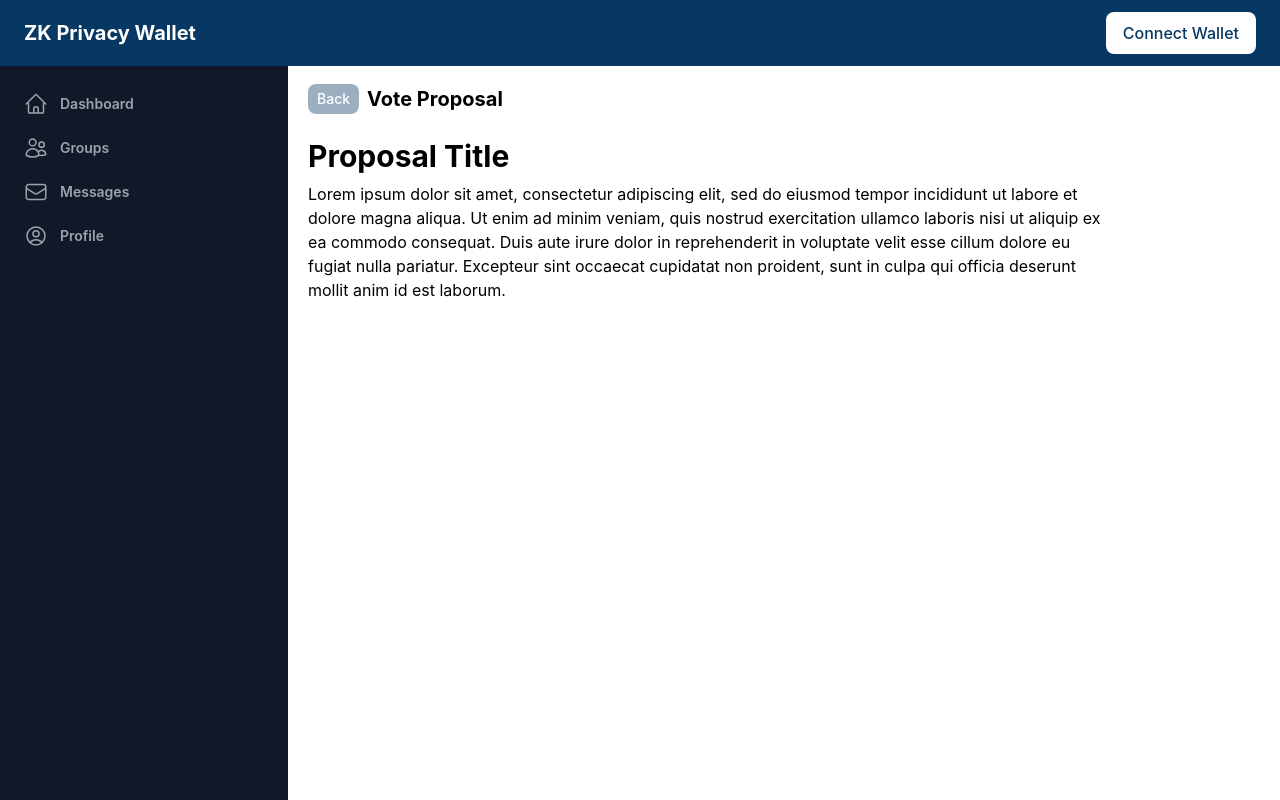
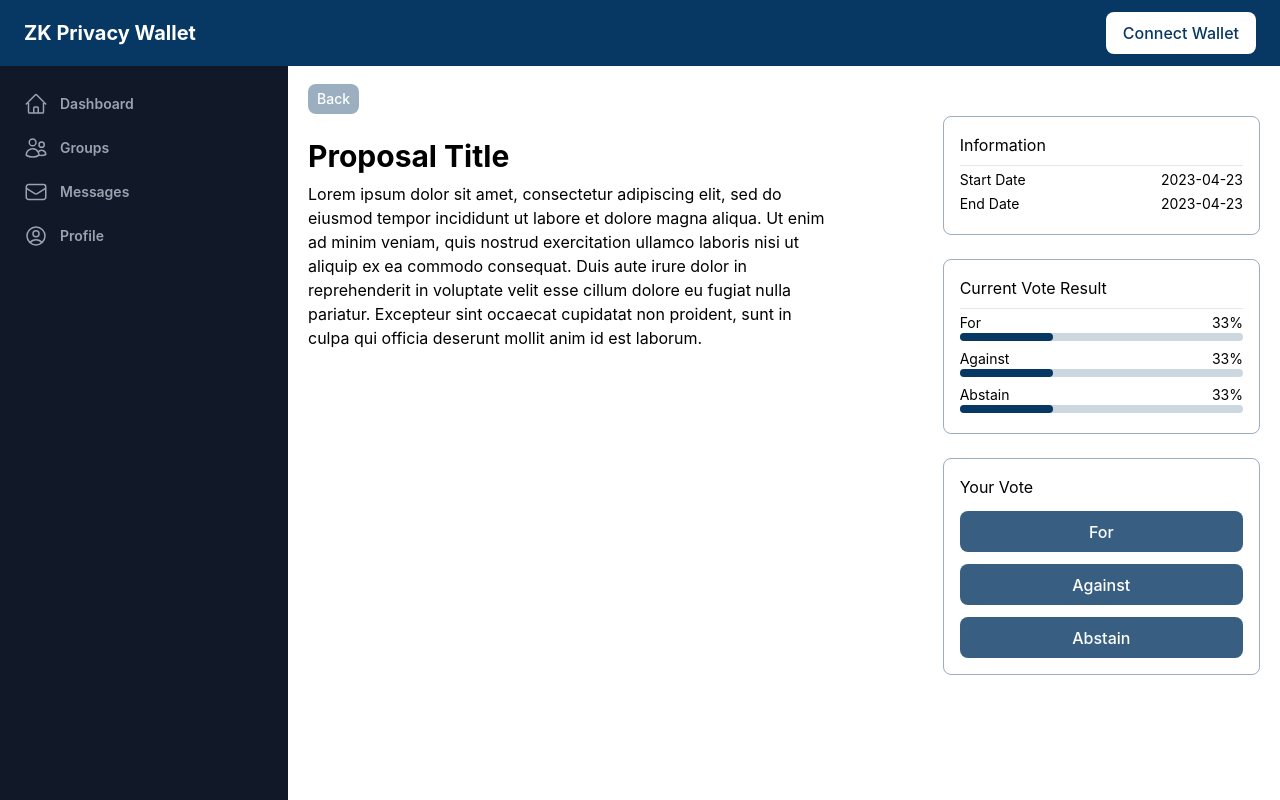
Before and after one commit to Ethglobal-ZK-Wallet/frontend, a React (Vite) app: page /vote/1 in a window 1280 px wide. Built offline with nearby package versions, Linux system fonts and the light colour scheme; grey boxes are pictures that could not be loaded.

Commit message:
feat: voting pages

```diff
--- a/src/pages/Dashboard/index.tsx
+++ b/src/pages/Dashboard/index.tsx
@@ -8,6 +8,7 @@ const Dashboard = () => {
       </h1>
       <div className="flex gap-3 w-full flex-wrap">
         <div className="flex flex-col p-2 items-center justify-end w-48 h-52 border-2 border-navy-blue-500/20 rounded-xl">
+          <img src="/placeholder.png" className='w-16 h-auto object-contain' alt="Logo"/>
           <p>Arbitrum</p>
           <p>300 Members</p>
           <div className="p-3 w-full">
--- a/src/pages/Group/index.tsx
+++ b/src/pages/Group/index.tsx
@@ -1,7 +1,71 @@
+import {
+  CalendarIcon,
+  UsersIcon,
+} from '@heroicons/react/24/outline'
+
 const Group = () => {
+
+  const proposals = [
+    {
+      id: 1,
+      title: 'Give tokens to the Arbitrum DAO',
+      status: 'Active',
+      date: '2023-04-20',
+    },
+    {
+      id: 2,
+      title: 'Give tokens to the Arbitrum DAO',
+      status: 'Active',
+      date: '2023-04-20',
+    },
+    {
+      id: 3,
+      title: 'Give tokens to the Arbitrum DAO',
+      status: 'Active',
+      date: '2023-04-20',
+    }
+  ]
+
   return (
-    <div className="flex flex-col">
-      <h1 className="text-xl font-bold">Group Name</h1>
+    <div className="flex flex-col p-2 w-full">
+      <div className="flex gap-2">
+        <img src="/placeholder.png" className='w-16 h-auto object-contain' alt="Logo"/>
+        <div className="flex flex-col p-2">
+          <h1 className="text-2xl font-bold">Arbitrum DAO</h1>
+          <p className="text-lg">300 members</p>
+        </div>
+      </div>
+      <div className="flex flex-col gap-2 mt-10">
+        <h2 className="text-xl font-bold">Proposals</h2>
+        <div className="w-full bg-white shadow border border-neutral-900/10 sm:rounded-md">
+          <ul role="list" className="divide-y divide-gray-200">
+            {proposals.map((proposal) => (
+              <li key={proposal.id}>
+                <a href="/vote/1" className="block hover:bg-gray-50">
+                  <div className="px-4 py-4 sm:px-6">
+                    <div className="flex items-center justify-between">
+                      <p className="truncate text-lg font-medium text-navy-blue-500">{proposal.title}</p>
+                      <div className="ml-2 flex flex-shrink-0">
+                        <p className="inline-flex rounded-full bg-green-100 px-2 text-xs font-semibold leading-5 text-green-800">
+                          {proposal.status}
+                        </p>
+                      </div>
+                    </div>
+                    <div className="mt-2 flex flex-row-reverse">
+                      <div className="mt-2 flex items-center text-sm text-gray-500 sm:mt-0">
+                        <CalendarIcon className="mr-1.5 h-5 w-5 flex-shrink-0 text-gray-400" aria-hidden="true" />
+                        <p>
+                          {`Ends on ${proposal.date}`}
+                        </p>
+                      </div>
+                    </div>
+                  </div>
+                </a>
+              </li>
+            ))}
+          </ul>
+        </div>
+      </div>
     </div>
   )
 }
--- a/src/pages/Groups/index.tsx
+++ b/src/pages/Groups/index.tsx
@@ -10,6 +10,7 @@ const Groups = () => {
       </h1>
       <div className="flex gap-3 w-full flex-wrap">
       <div className="flex flex-col p-2 items-center justify-end w-48 h-52 border-2 border-navy-blue-500/20 rounded-xl">
+          <img src="/placeholder.png" className='w-16 h-auto object-contain' alt="Logo"/>
           <p>Arbitrum</p>
           <p>300 Members</p>
           <div className="p-3 w-full">
--- /dev/null
+++ b/src/pages/Vote/VotingModule/index.tsx
@@ -0,0 +1,30 @@
+import Button from "../../../components/Button"
+
+const style = 'w-full py-2 lg:px-4 font-medium rounded-lg overflow-hidden flex justify-center bg-navy-blue-500/80 text-white items-center'
+
+const VotingModule = () => {
+  return (
+    <div className="p-4 border border-navy-blue-500/40 rounded-lg divide-y flex flex-col gap-3">
+      <p>Your Vote</p>
+      <Button
+        className={style}
+        onClick={() => {}}
+      >
+        For
+      </Button>
+      <Button
+        className={style}
+        onClick={() => {}}
+      >
+        Against
+      </Button>
+      <Button
+        className={style}
+        onClick={() => {}}
+      >
+        Abstain
+      </Button>
+    </div>
+  )
+}
+export default VotingModule
--- a/src/pages/Vote/index.tsx
+++ b/src/pages/Vote/index.tsx
@@ -1,16 +1,18 @@
 import Button from "../../components/Button"
+import VotingModule from "./VotingModule"
 
 const Vote = () => {
   return (
-    <div className="flex flex-col gap-2">
-      <div className="flex gap-2 items-center w-fit">
+    <div className="flex">
+      <div className="flex flex-col gap-2 w-2/3">
+        <div className="flex flex-col gap-2 items-start w-fit">
           <Button
             onClick={() => {}}
-          className="w-full py-1 lg:px-2 font-medium rounded-lg overflow-hidden flex justify-center bg-navy-blue-500/40 text-white text-sm items-center"
+            className="w-fit py-1 lg:px-2 font-medium rounded-lg overflow-hidden flex justify-center bg-navy-blue-500/40 text-white text-sm items-center"
           >
             Back
           </Button>
-        <h1 className="text-xl font-bold min-w-fit">
+          <h1 className="hidden text-xl font-bold min-w-fit">
             Vote Proposal
           </h1>
         </div>
@@ -18,9 +20,83 @@ const Vote = () => {
           <h2 className="text-3xl font-bold mt-4">
             Proposal Title
           </h2>
-        <p>Lorem ipsum dolor sit amet, consectetur adipiscing elit, sed do eiusmod tempor incididunt ut labore et dolore magna aliqua. Ut enim ad minim veniam, quis nostrud exercitation ullamco laboris nisi ut aliquip ex ea commodo consequat. Duis aute irure dolor in reprehenderit in voluptate velit esse cillum dolore eu fugiat nulla pariatur. Excepteur sint occaecat cupidatat non proident, sunt in culpa qui officia deserunt mollit anim id est laborum.</p>
+          <p>Lorem ipsum dolor sit amet, consectetur adipiscing elit, sed do eiusmod tempor incididunt ut labore et dolore magna aliqua.
+            Ut enim ad minim veniam, quis nostrud exercitation ullamco laboris nisi ut aliquip ex ea commodo consequat.
+            Duis aute irure dolor in reprehenderit in voluptate velit esse cillum dolore eu fugiat nulla pariatur.
+            Excepteur sint occaecat cupidatat non proident, sunt in culpa qui officia deserunt mollit anim id est laborum.</p>
         </div>
       </div>
+      <div className="w-1/3 flex flex-col gap-6 mt-8">
+        <div className="p-4 border border-navy-blue-500/40 rounded-lg divide-y flex flex-col gap-2">
+          <p>Information</p>
+          <ul className="flex flex-col text-sm gap-1 py-1">
+            <li className="flex justify-between">
+              <span>Start Date</span>
+              <span>2023-04-23</span>
+            </li>
+            <li className="flex justify-between">
+              <span>End Date</span>
+              <span>2023-04-23</span>
+            </li>
+          </ul>
+        </div>
+        <div className="p-4 border border-navy-blue-500/40 rounded-lg divide-y flex flex-col gap-2">
+          <p>Current Vote Result</p>
+          <ul className="flex flex-col text-sm gap-2 py-1">
+            <li className="flex flex-col">
+              <div className="flex justify-between">
+                <div>For</div>
+                <div>{`${0.33 * 100}%`}</div>
+              </div>
+              <div
+                className={`w-full rounded-full h-2 bg-navy-blue-500/20`}
+              >
+                <div
+                  className={`bg-navy-blue-500 h-2 rounded-full`}
+                  style={{
+                    width: `${(0.33) * 100}%`,
+                  }}
+                />
+              </div>
+            </li>
+            <li className="flex flex-col">
+              <div className="flex justify-between">
+                <div>Against</div>
+                <div>{`${0.33 * 100}%`}</div>
+              </div>
+              <div
+                className={`w-full rounded-full h-2 bg-navy-blue-500/20`}
+              >
+                <div
+                  className={`bg-navy-blue-500 h-2 rounded-full`}
+                  style={{
+                    width: `${(0.33) * 100}%`,
+                  }}
+                />
+              </div>
+            </li>
+            <li className="flex flex-col">
+              <div className="flex justify-between">
+                <div>Abstain</div>
+                <div>{`${0.33 * 100}%`}</div>
+              </div>
+              <div
+                className={`w-full rounded-full h-2 bg-navy-blue-500/20`}
+              >
+                <div
+                  className={`bg-navy-blue-500 h-2 rounded-full`}
+                  style={{
+                    width: `${(0.33) * 100}%`,
+                  }}
+                />
+              </div>
+            </li>
+          </ul>
+        </div>
+        <VotingModule/>
+      </div>
+    </div>
+
   )
 }
 export default Vote
--- a/src/pages/index.tsx
+++ b/src/pages/index.tsx
@@ -18,7 +18,7 @@ const Home = () => {
           <Route path="/" element={<Dashboard />} />
           <Route path="/dashboard" element={<Dashboard />} />
           <Route path="/groups" element={<Groups />} />
-          <Route path="/group/:id" element={<Group />} />
+          <Route path="/group/:id" element={<Group />}/>
           <Route path="/vote/:id" element={<Vote />} />
         </Routes>
       </div>
```
Also changed, not shown: src/assets/placeholder.png (added). Lines whose indentation alone changed are shown as unchanged.
